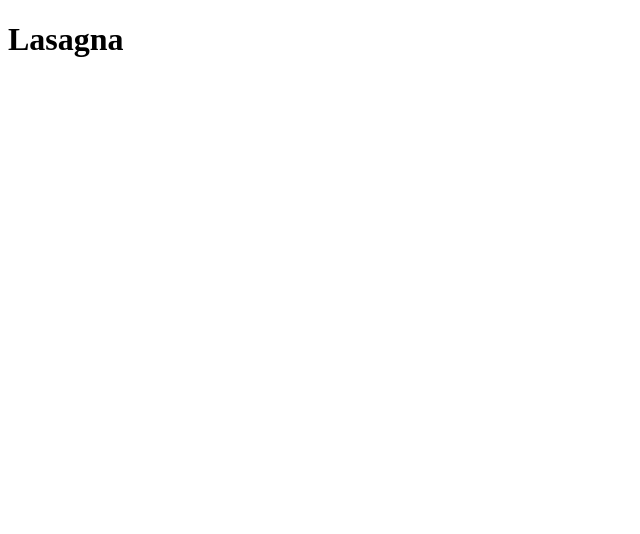
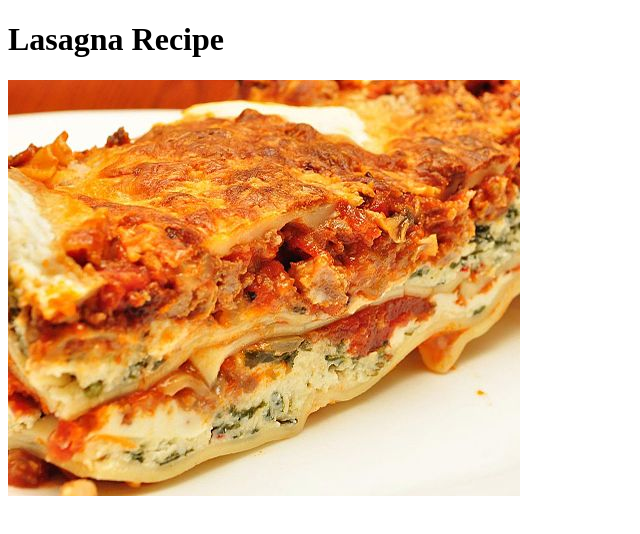
Before and after one commit to JahKrispy/Odin-Recipes, a plain HTML site: page recipes/lasagna.html in a window 1280 px wide. Shown: the whole page, without its empty margins (0-640 px from the left). Drawn offline with Linux system fonts and the light colour scheme.

Commit message:
Add images/lasagna.jpg index.html recipes/lasagna.html

```diff
--- a/recipes/lasagna.html
+++ b/recipes/lasagna.html
@@ -1,11 +1,13 @@
 <!DOCTYPE html>
+<html lang="en">
 <head>
     <meta charset="UTF-8">
+    <meta http-equiv="X-UA-Compatible" content="IE=edge">
+    <meta name="viewport" content="width=device-width, initial-scale=1.0">
     <title>Lasagna</title>
 </head>
-
 <body>
-<h1>Lasagna<h1>
+    <h1>Lasagna Recipe</h1>
+       <img src="../images/lasagna.jpg" alt="Picture of Lasagna">
 </body>
-
 </html>
```
Also changed, not shown: index.html (+5 -3 lines), images/lasagna.jpg (added).
